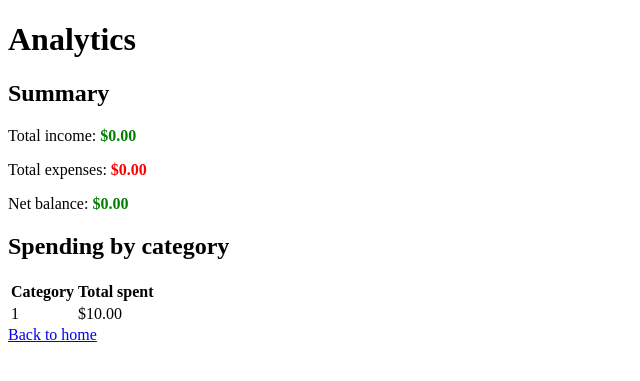
After one commit to CaddisMaster/budget-buddy-archive, a Flask app: page /analytics in a window 1280 px wide. The commit adds this page. Shown: the top 381 px of the page, without its empty margins (0-640 px from the left). Run offline with Flask 3, Linux system fonts and the light colour scheme; a database or web service that is not in the repository returns one stand-in record (values such as "Sample title"); data that the repository does not hold is empty; some libraries are stand-ins or nearby versions.

Commit message:
add analytics page with spending income and net balance

```diff
--- a/app/routes.py
+++ b/app/routes.py
@@ -142,3 +142,44 @@ def accounts():
     cursor.close()
     conn.close()
     return render_template('accounts.html', accounts=all_accounts)
+
+@app.route('/analytics')
+def analytics():
+    conn = get_db_connection()
+    cursor = conn.cursor()
+    cursor.execute("""
+        SELECT c.name, SUM(t.amount) AS total
+        FROM transactions t
+        JOIN categories c ON t.category_id = c.id
+        WHERE t.transaction_type = 'expense'
+        GROUP BY c.name
+        ORDER BY total DESC
+    """)
+    spending_by_category = cursor.fetchall()
+    cursor.execute("""
+        SELECT COALESCE(SUM(amount), 0)
+        FROM transactions
+        WHERE transaction_type = 'income'
+    """)
+    total_income = cursor.fetchone()[0]
+
+    cursor.execute("""
+        SELECT COALESCE(SUM(amount), 0)
+        FROM transactions
+        WHERE transaction_type = 'expense'
+    """)
+    total_expenses = cursor.fetchone()[0]
+    cursor.execute("""
+    SELECT
+            COALESCE(SUM(CASE WHEN transaction_type = 'income' THEN amount ELSE -amount END), 0) AS net_balance
+        FROM transactions
+    """)
+    net_balance = cursor.fetchone()[0]
+    cursor.close()
+    conn.close()
+    return render_template('analytics.html',
+        spending_by_category=spending_by_category,
+        total_income=total_income,
+        total_expenses=total_expenses,
+        net_balance=net_balance
+    )
--- /dev/null
+++ b/app/templates/analytics.html
@@ -0,0 +1,20 @@
+<!DOCTYPE html>
+<html>
+<head><title>Analytics</title></head>
+<body>
+    <h1>Analytics</h1>
+    <h2>Summary</h2>
+    <p>Total income: <strong style="color: green;">${{ "%.2f"|format(total_income) }}</strong></p>
+    <p>Total expenses: <strong style="color: red;">${{ "%.2f"|format(total_expenses) }}</strong></p>
+    <p>Net balance: <strong style="color: {% if net_balance >= 0 %}green{% else %}red{% endif %};">${{ "%.2f"|format(net_balance) }}</strong></p>
+
+    <h2>Spending by category</h2>
+    <table>
+        <tr><th>Category</th><th>Total spent</th></tr>
+        {% for row in spending_by_category %}
+        <tr><td>{{ row[0] }}</td><td>${{ "%.2f"|format(row[1]) }}</td></tr>
+        {% endfor %}
+    </table>
+    <a href="/">Back to home</a>
+</body>
+</html>
--- a/app/templates/index.html
+++ b/app/templates/index.html
@@ -8,6 +8,7 @@
         <li><a href="/transactions">View transaction history</a></li>
         <li><a href="/categories">Manage categories</a></li>
         <li><a href="/accounts">Manage accounts</a></li>
+        <li><a href="/analytics">Analytics</a></li>
     </ul>
 </body>
 </html>
```
